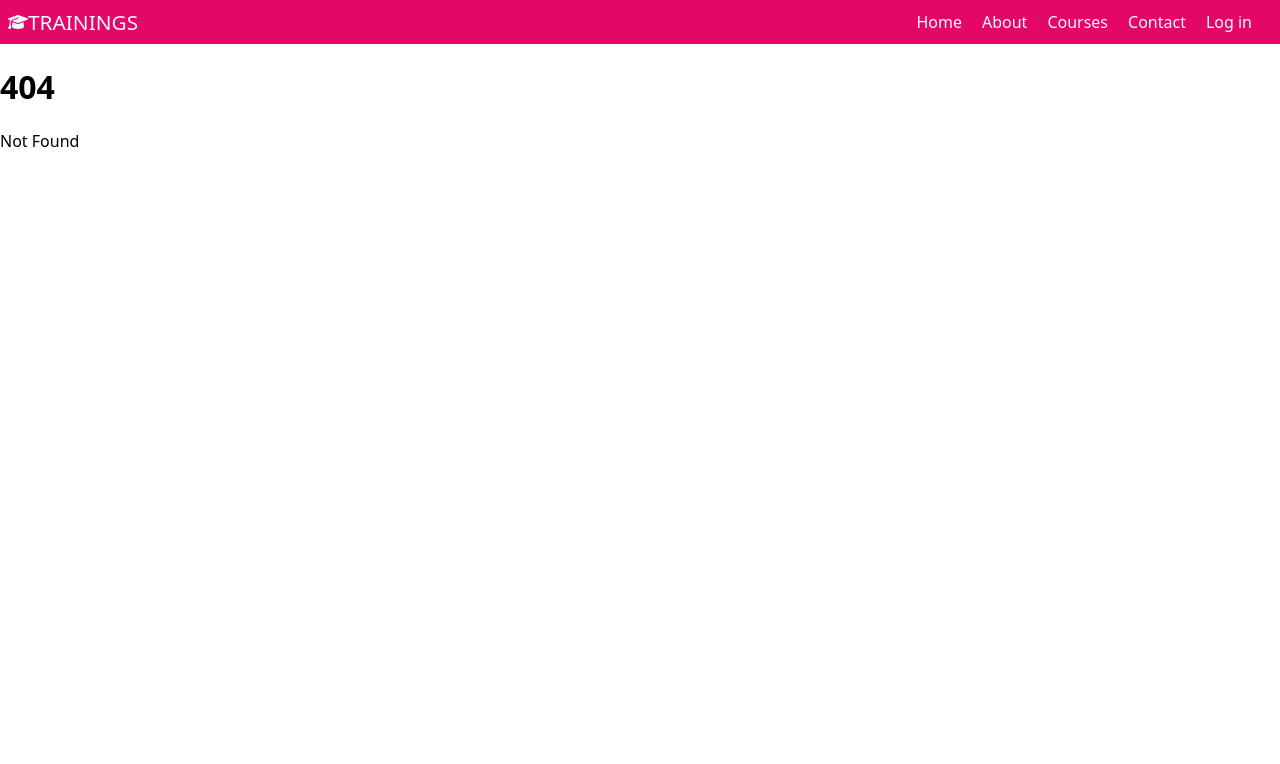
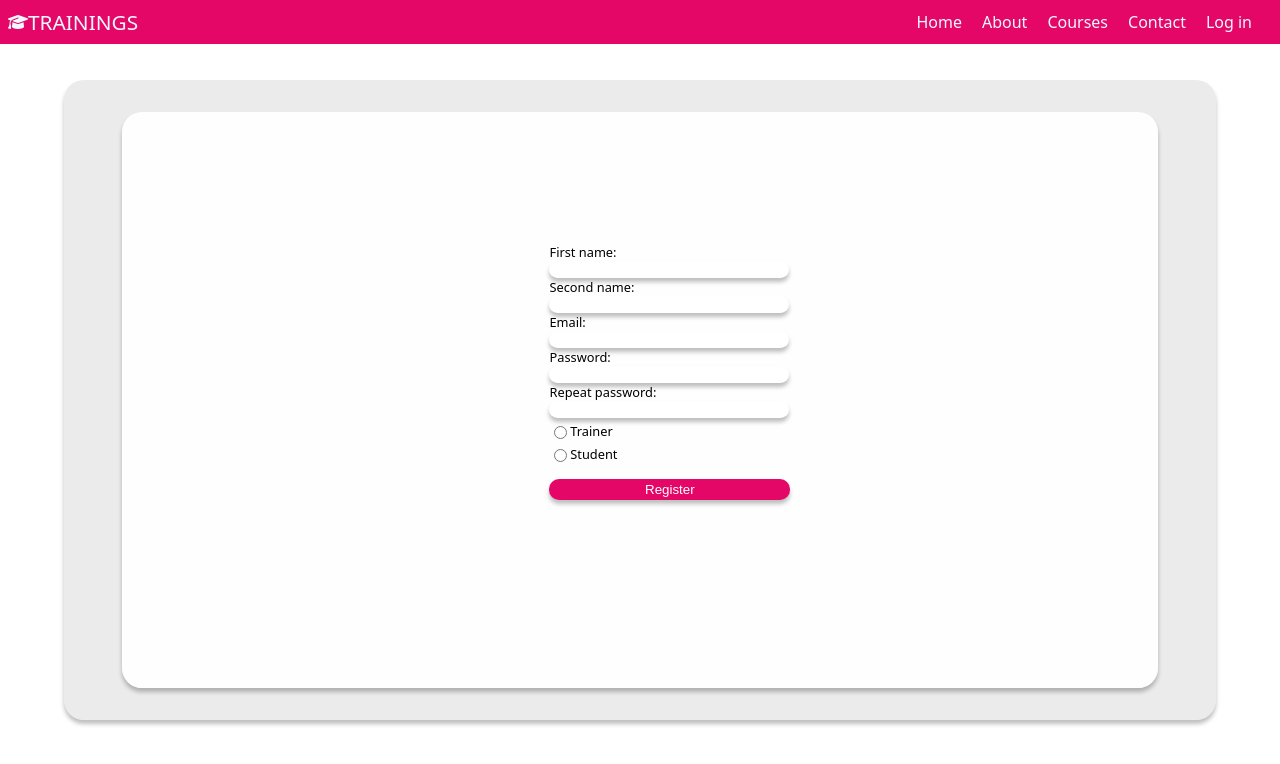
Before and after one commit to IrinaKozka/Trainings-app, a SvelteKit app: page /register in a window 1280 px wide. Before the commit this address had no page. Shown: the top 764 px of the page. Built offline with nearby package versions, Linux system fonts and the light colour scheme.

Commit message:
add register page

```diff
--- /dev/null
+++ b/src/routes/register/+page.svelte
@@ -0,0 +1,158 @@
+<script>
+
+  export let user = {
+  email: '',
+  password: '',
+  password2: '',
+  first_name: '',
+  second_name: '',
+  role: ''
+};
+
+    async function handleRegistration() {
+    try {
+      await createUser(email, password);
+      console.log('User has been register');
+    } catch (error) {
+      console.log('There was an error while registering', error);
+    }
+  }
+
+  function handleRoleChange(event) {
+    role = event.target.value;
+  }
+
+</script>
+
+<div class="container">
+    <div class="box">
+<div class="form">
+
+<form on:submit={handleRegistration}>
+        <div>
+          <label for="name">First name:</label>
+    </div>
+    <div>
+  <input type="text" bind:value={user.first_name} required>
+    </div>
+        <div>
+          <label for="seconName">Second name:</label>
+    </div>
+    <div>
+  <input type="text" bind:value={user.second_name} required>
+    </div>
+    <div>
+          <label for="email">Email:</label>
+    </div>
+    <div>
+  <input type="email" bind:value={user.email} required>
+    </div>
+
+<div>
+      <label for="password">Password:</label>
+</div>
+ <div>
+  <input type="password" bind:value={user.password} required>
+</div>
+<div>
+      <label for="password2">Repeat password:</label>
+</div>
+ <div>
+  <input type="password" bind:value={user.password2} required>
+</div>
+
+<div class="checkbox-container">
+  <input class="role" type="radio" id="trainer" name="role" value="trainer" on:change={handleRoleChange} required>
+  <label for="trainer">Trainer</label>
+</div>
+<div class="checkbox-label">
+  <input class="role" type="radio" id="student" name="role" value="student" on:change={handleRoleChange} required>
+  <label for="student">Student</label>
+</div>
+
+<div>
+     <button type="submit">Register</button>
+</div>
+
+</form>
+</div>
+    </div>
+</div>
+
+<style>
+ .container {
+    position: absolute;
+    width: 90%;
+    height: 80%;
+    left: 5%;
+    top: 10%;
+    display: flex;
+    background-color: rgba(197, 195, 195, 0.33);
+    box-shadow: 0px 4px 4px rgba(0, 0, 0, 0.25);
+    border-radius: 20px;
+    }
+
+    .box{
+    position: absolute;
+    height: 90%;
+    width: 90%;
+    left: 5%;
+    top: 5%;
+    border-radius: 20px;
+    background-color: rgba(255, 255, 255, 0.96);
+    box-shadow: 0px 4px 4px rgba(0, 0, 0, 0.25);
+    }
+
+    .form {
+      position: absolute;
+      height: 90%;
+      width: 100%;
+      display: grid;
+      place-items: center;
+      font-size: 0.8rem;
+      font-family: system-ui, -apple-system, BlinkMacSystemFont, 'Segoe UI', Roboto, Oxygen, Ubuntu, Cantarell, 'Open Sans', 'Helvetica Neue', sans-serif;
+      font-weight: 400;
+    }
+
+    input, button{
+       display: flex;
+       align-items: center;
+       justify-content: center;
+       width: 130%;
+       height: 40%;
+       border-radius: 10px;
+       border-width: 0;
+       box-shadow: 0px 4px 4px 0px rgba(0, 0, 0, 0.25);
+    }
+
+    button{
+        display: grid;
+        place-items: center;
+        margin-top: 1rem;
+        width: 133%;
+        height: 1.3rem;
+        background-color:  hsl(334, 94%, 46%);
+        color: white;
+        font-weight: normal;
+    }
+
+    input:hover,
+    input:focus {
+        border-color: hsl(334, 94%, 46%);
+    }
+
+    .role {
+        width: 0.8rem;
+        border-width: 0;
+        box-shadow: none;
+        background-color: hsl(334, 94%, 46%);
+    }
+
+    .checkbox-container,
+    .checkbox-label {
+        margin-top: 0.3rem;
+  display: flex;
+  align-items: center;
+}
+
+</style>
```
